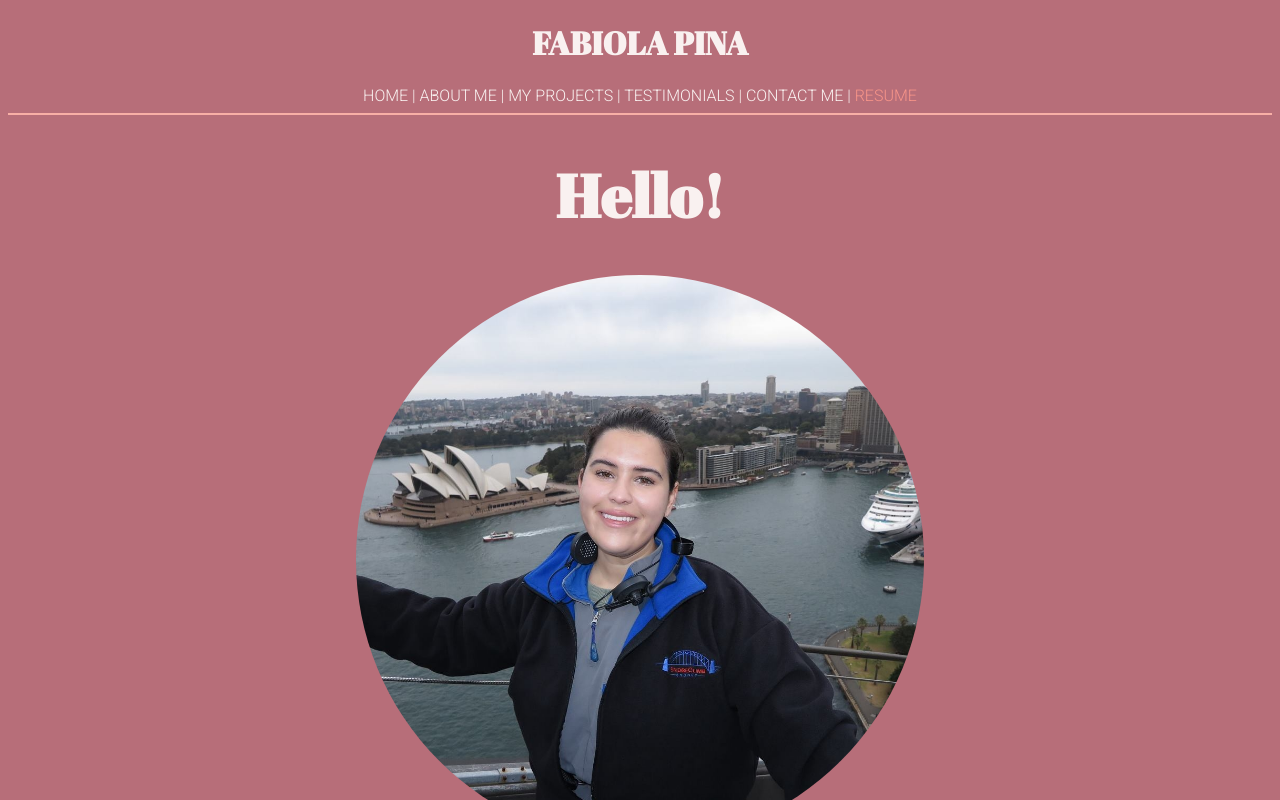
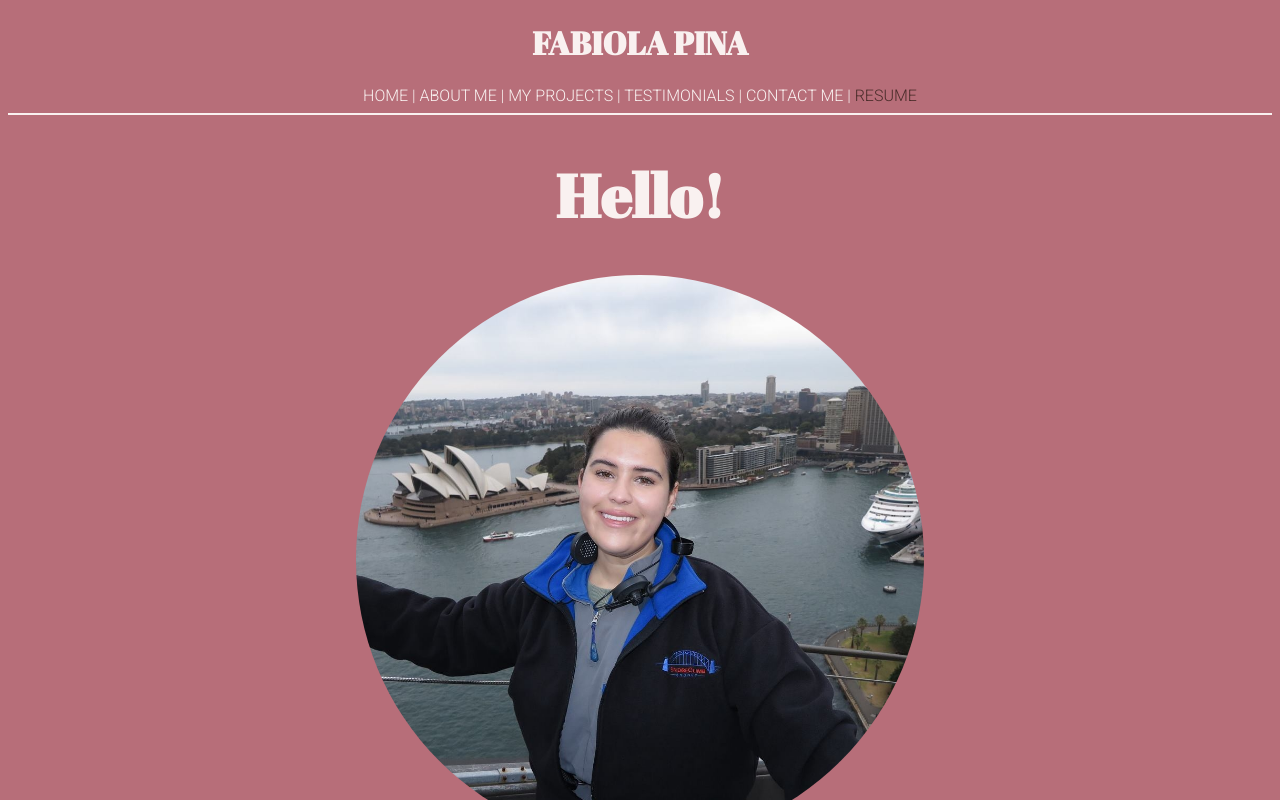
Before and after one commit to fabiolamariapina/portfolio-website, a React (Create React App) app in the folder portfolio/: page / in a window 1280 px wide. In both pictures the pointer is over the link "RESUME". Shown: the top 800 px of the page. Built offline with nearby package versions, Linux system fonts and the light colour scheme.

Commit message:
finalized color scheme to 3 colors

```diff
--- a/portfolio/src/index.css
+++ b/portfolio/src/index.css
@@ -17,7 +17,7 @@ body {
 }
 
 hr {
-  border: 1px solid #f8afa6;
+  border: 1px solid #f9f1f0;
 }
 
 h1 {
@@ -30,7 +30,7 @@ a {
 }
 
 a:hover {
-  color: #f79489;
+  color: #4a2c2a;
 }
 
 /* HEADER STYLING */
```
